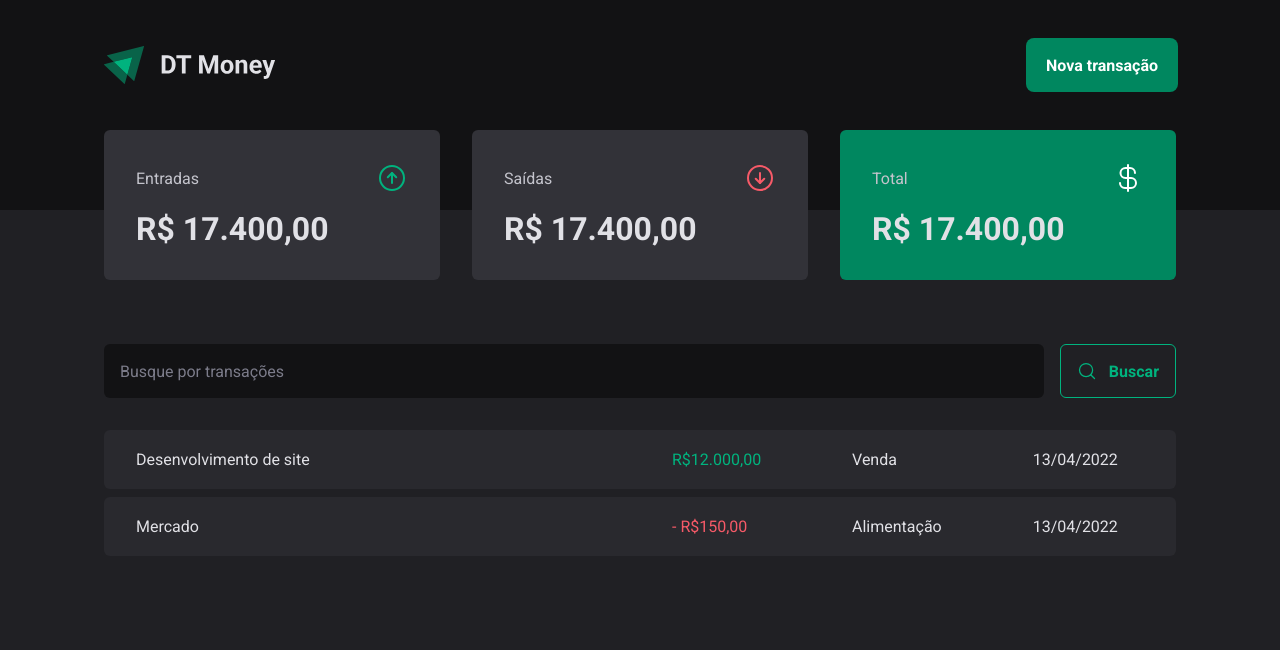
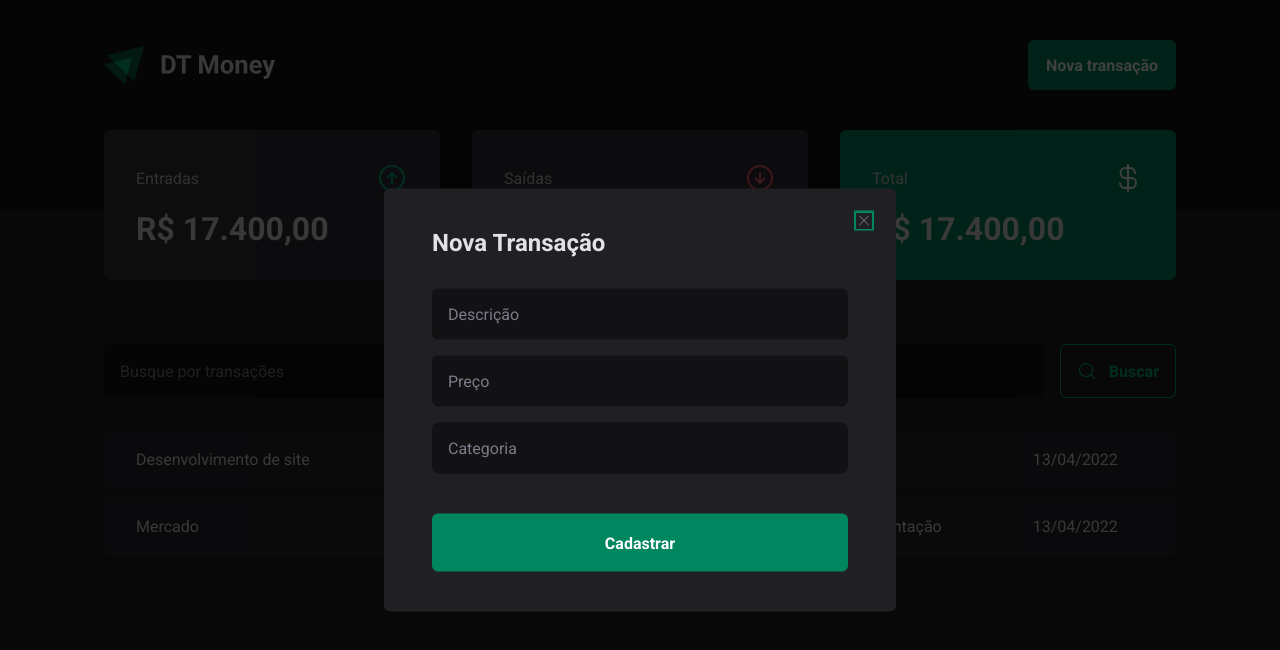
Before and after one commit to GuiSelair/Ignite-dtmoney-v2, a React (Vite) app: page / in a window 1280 px wide. Both pictures are taken after a click on the button "Nova transação". Shown: the top 650 px of the page. Built offline with nearby package versions, Linux system fonts and the light colour scheme.

Commit message:
Feat: Added new transaction modal

```diff
--- a/package.json
+++ b/package.json
@@ -9,6 +9,7 @@
     "preview": "vite preview"
   },
   "dependencies": {
+    "@radix-ui/react-dialog": "^1.0.2",
     "phosphor-react": "^1.4.1",
     "react": "^18.2.0",
     "react-dom": "^18.2.0",
--- a/src/components/Header/index.tsx
+++ b/src/components/Header/index.tsx
@@ -1,13 +1,20 @@
-import { Container, Content, NewTransactionButton } from './styles';
+import * as Dialog from '@radix-ui/react-dialog';
 
 import logo from '../../assets/logo.svg';
+import NewTransactionModal from '../NewTransactionModal';
+import { Container, Content, NewTransactionButton } from './styles';
 
 export default function Header() {
   return (
     <Container>
       <Content>
         <img src={logo} alt="" />
-        <NewTransactionButton>Nova transação</NewTransactionButton>
+        <Dialog.Root>
+          <Dialog.Trigger asChild>
+            <NewTransactionButton>Nova transação</NewTransactionButton>
+          </Dialog.Trigger>
+          <NewTransactionModal />
+        </Dialog.Root>
       </Content>
     </Container>
   )
--- /dev/null
+++ b/src/components/NewTransactionModal/index.tsx
@@ -0,0 +1,29 @@
+import * as Dialog from '@radix-ui/react-dialog';
+import { X } from 'phosphor-react';
+
+import { Content, Overlay, Form, CloseButton } from './styles';
+
+export default function NewTransactionModal() {
+  return (
+    <Dialog.Portal>
+        <Overlay/>
+        <Content>
+            <Dialog.Close asChild>
+              <CloseButton>
+                <X />
+              </CloseButton>
+            </Dialog.Close>
+            <Dialog.Title>Nova Transação</Dialog.Title>
+
+            <Form action="">
+                <input type="text" name="description" id="description" placeholder='Descrição' />
+                <input type="number" name="price" id="price" placeholder='Preço' />
+                <input type="text" name="category" id="category" placeholder='Categoria' />
+
+                <button type="submit">Cadastrar</button>
+            </Form>
+
+        </Content>
+    </Dialog.Portal>
+  )
+}
--- /dev/null
+++ b/src/components/NewTransactionModal/styles.ts
@@ -0,0 +1,68 @@
+import * as Dialog from "@radix-ui/react-dialog";
+import styled from "styled-components";
+
+export const Overlay = styled(Dialog.Overlay)`
+    position: fixed;
+    width: 100vw;
+    height: 100vh;
+    inset: 0;
+    background: rgba(0,0,0,0.75);
+`
+export const Content = styled(Dialog.Content)`
+    min-width: 32rem;
+    border-radius: 6px;
+    padding: 2.5rem 3rem;
+    background: ${props => props.theme['gray-800']};
+
+    position: fixed;
+    top: 50%;
+    left: 50%;
+    transform: translate(-50%, -50%);
+`
+
+export const Form = styled.form`
+    margin-top: 2rem;
+    display: flex;
+    flex-direction: column;
+    gap: 1rem;
+
+    input {
+        border-radius: 6px;
+        border: 0;
+        background: ${props => props.theme['gray-900']};
+        color: ${props => props.theme['gray-300']};
+        padding: 1rem;
+
+        &::placeholder {
+            color: ${props => props.theme['gray-500']};
+        }
+    }
+
+    button[type='submit'] {
+        height: 58px;
+        border: 0;
+        background: ${props => props.theme['green-500']};
+        color: ${props => props.theme.white};
+        font-weight: bold;
+        padding: 0 1.25rem;
+        border-radius: 6px;
+        margin-top: 1.5rem;
+        cursor: pointer;
+        transition: all .2s;
+
+        &:hover {
+            background: ${props => props.theme['green-700']};
+        }
+    }
+`
+
+export const CloseButton = styled.button`
+    position: absolute;
+    background: transparent;
+    border: 0;
+    top: 1.5rem;
+    right: 1.5rem;
+    cursor: pointer;
+    color: ${props => props.theme['gray-500']};
+    line-height: 0;
+`
```
Also changed, not shown: 1 other file (tests, documents, lock files or other folders).
